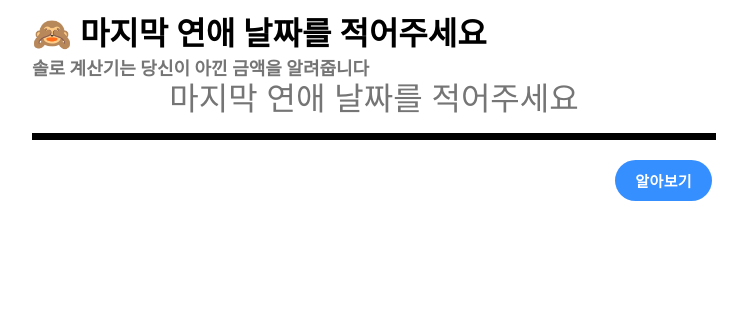
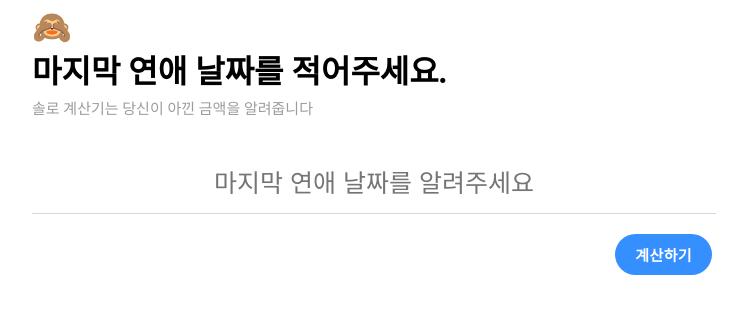
Before and after one commit to appear/Solo-Calculator-Web, a Next.js app: page / in a window 1280 px wide. Shown: the top 314 px of the page, without its empty margins (268-1015 px from the left). Built offline with nearby package versions, Linux system fonts and the light colour scheme.

Commit message:
:robot: home 문구를 변경합니다

```diff
--- a/src/components/home/index.tsx
+++ b/src/components/home/index.tsx
@@ -6,7 +6,6 @@ import dateValidator from '../../utils/data-validator'
 
 function Home() {
   const [day, setDay] = useState<string>('')
-  const handleDay = (day: string): void => setDay(day)
 
   const handleSubmit = () => {
     if (!day || !dateValidator(day)) {
@@ -18,19 +17,20 @@ function Home() {
   }
 
   return (
-    <Container maxWidth={720} padding="0px 20px">
-      <Text size="32" bold>
-        🙈 마지막 연애 날짜를 적어주세요
-      </Text>
-      <Text size="18" color="gray700" bold>
-        솔로 계산기는 당신이 아낀 금액을 알려줍니다
-      </Text>
-      <Input
-        value={day}
-        onChange={handleDay}
-        placeholder="마지막 연애 날짜를 적어주세요"
-      />
-      <Button onClick={handleSubmit}>알아보기</Button>
+    <Container display="flex" maxWidth={720} padding="0px 20px">
+      <Container>
+        <Container margin="0 0 50px 0">
+          <Text size="32"> 🙈</Text>
+          <Text size="32" bold margin="0 0 5px 0">
+            마지막 연애 날짜를 적어주세요.
+          </Text>
+          <Text size="15" color="gray500">
+            솔로 계산기는 당신이 아낀 금액을 알려줍니다
+          </Text>
+        </Container>
+        <Input value={day} onChange={setDay} />
+        <Button onClick={handleSubmit}>계산하기</Button>
+      </Container>
     </Container>
   )
 }
--- a/src/components/home/input.tsx
+++ b/src/components/home/input.tsx
@@ -1,31 +1,35 @@
 import React from 'react'
 import InputMask from 'react-input-mask'
 import styled from 'styled-components'
+import { getColor } from '../shared/color'
 
 const BaseInput = styled(InputMask)`
   width: 100%;
   outline: none;
   border: none;
-  border-bottom: 7px solid;
+  border-bottom: 1px solid rgba(${getColor('gray200')});
   text-align: center;
-  font-size: 32px;
+  font-size: 25px;
   padding-bottom: 15px;
+
+  &:focus {
+    border-bottom: 1px solid rgba(${getColor('blue')});
+  }
 `
 
 interface InputProps {
   value: string
   onChange: (day: string) => void
-  placeholder?: string
 }
 
-export default function Input({ value, onChange, placeholder }: InputProps) {
+export default function Input({ value, onChange }: InputProps) {
   return (
     <BaseInput
       mask="9999-99-99"
       maskChar={null}
       value={value}
       onChange={(e) => onChange(e.target.value)}
-      placeholder="마지막 연애 날짜를 적어주세요"
+      placeholder="마지막 연애 날짜를 알려주세요"
     />
   )
 }
--- a/src/components/shared/button.tsx
+++ b/src/components/shared/button.tsx
@@ -6,7 +6,7 @@ const Button = styled.button`
   font-weight: bold;
   border: none;
   font-size: 15px;
-  border-radius: 30px;
+  border-radius: 34px;
   padding: 10px 20px;
   float: right;
   margin-top: 20px;
--- a/src/components/shared/container.tsx
+++ b/src/components/shared/container.tsx
@@ -1,12 +1,27 @@
 import styled, { css } from 'styled-components'
+import csstype from 'csstype'
 
 const Container = styled.div<{
   maxWidth?: number
   padding?: string
   margin?: string
+  flex?: number
+  display?: csstype.DisplayProperty
 }>`
   width: 100%;
   box-sizing: border-box;
+
+  ${({ display }) =>
+    display &&
+    css`
+      display: ${display};
+    `}
+
+  ${({ flex = 1 }) =>
+    flex &&
+    css`
+      flex: ${flex};
+    `}
 
   ${({ padding }) =>
     padding &&
```
